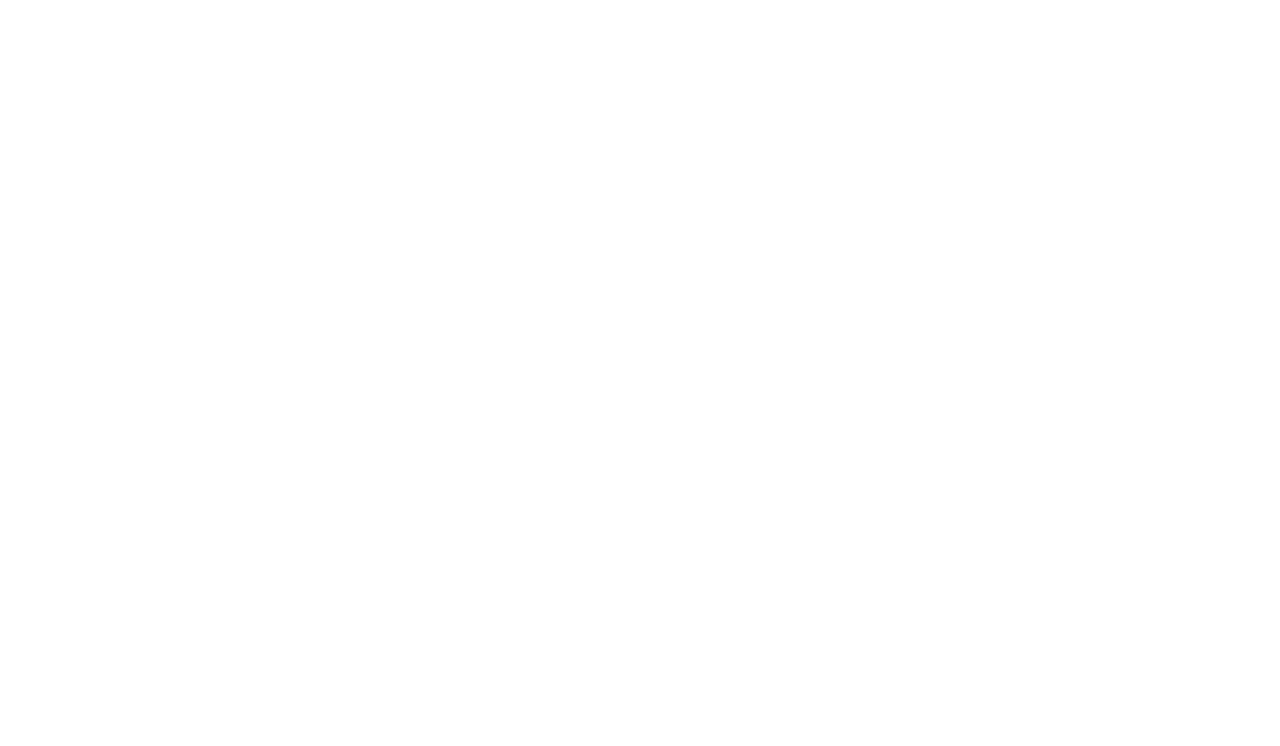
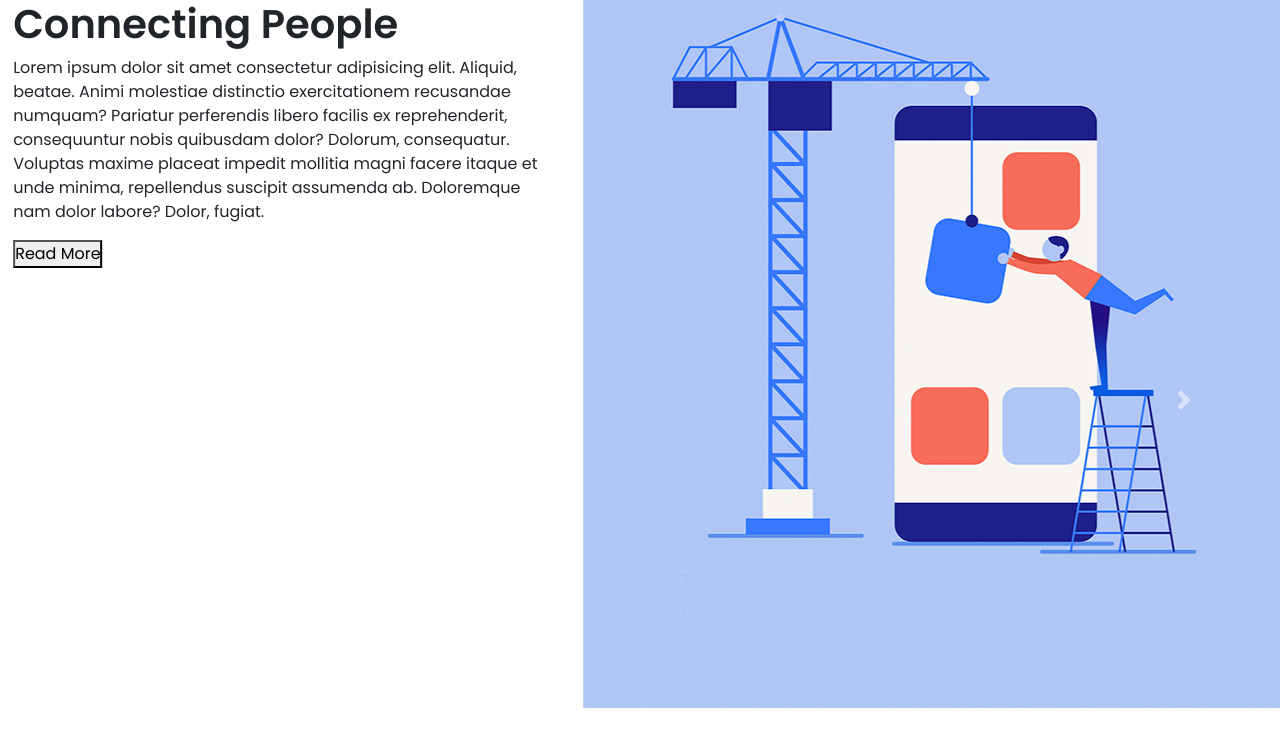
Before and after one commit to jamiev03/Animated-fullpage-boostrap, a plain HTML site: page index.html in a window 1280 px wide. Drawn offline with nearby package versions, Linux system fonts and the light colour scheme.

Commit message:
container and carousel added, content structure and image additions

```diff
--- a/index.html
+++ b/index.html
@@ -6,13 +6,48 @@
     <title>Bringing Ideas to Life -</title>
     <link rel="stylesheet" href="style.css">
     <link href="https://fonts.googleapis.com/css2?family=Lato:wght@400;700&display=swap" rel="stylesheet">
+    <link href="https://fonts.googleapis.com/css2?family=Poppins:wght@400;600&display=swap" rel="stylesheet">
     <link rel="stylesheet" href="https://stackpath.bootstrapcdn.com/bootstrap/4.4.1/css/bootstrap.min.css" integrity="sha384-Vkoo8x4CGsO3+Hhxv8T/Q5PaXtkKtu6ug5TOeNV6gBiFeWPGFN9MuhOf23Q9Ifjh" crossorigin="anonymous">
     <script src="https://code.jquery.com/jquery-3.4.1.slim.min.js" integrity="sha384-J6qa4849blE2+poT4WnyKhv5vZF5SrPo0iEjwBvKU7imGFAV0wwj1yYfoRSJoZ+n" crossorigin="anonymous"></script>
-    <script src="https://cdn.jsdelivr.net/npm/popper.js@1.16.0/dist/umd/popper.min.js" integrity="sha384-Q6E9RHvbIyZFJoft+2mJbHaEWldlvI9IOYy5n3zV9zzTtmI3UksdQRVvoxMfooAo" crossorigin="anonymous"></script>
     <script src="https://stackpath.bootstrapcdn.com/bootstrap/4.4.1/js/bootstrap.min.js" integrity="sha384-wfSDF2E50Y2D1uUdj0O3uMBJnjuUD4Ih7YwaYd1iqfktj0Uod8GCExl3Og8ifwB6" crossorigin="anonymous"></script>
 
 </head>
 <body>
+    <div id="carouselExampleControls" class="carousel slide" data-ride="carousel">
+        <div class="carousel-inner">
+          <div class="carousel-item active">
+              <div class="container">
+                  <div class="row">
+                      <div class="col-md-6">
+                          <h1><b>Connecting People</b></h1>
+                          <p>Lorem ipsum dolor sit amet consectetur adipisicing elit. Aliquid, beatae. Animi molestiae distinctio exercitationem recusandae numquam? Pariatur perferendis libero facilis ex reprehenderit, consequuntur nobis quibusdam dolor? Dolorum, consequatur. Voluptas maxime placeat impedit mollitia magni facere itaque et unde minima, repellendus suscipit assumenda ab. Doloremque nam dolor labore? Dolor, fugiat.</p>
+                          <button>Read More</button>
+                      </div>
+                      <div class="col-md-6">
+                          <div class="img-box">
+                              <img src="images/pic-1.png" alt="">
+                          </div>
+                      </div>
+                  </div>
+              </div>
+
+          </div>
+          <div class="carousel-item">
+
+          </div>
+          <!-- <div class="carousel-item">
+
+          </div> -->
+        </div>
+        <a class="carousel-control-prev" href="#carouselExampleControls" role="button" data-slide="prev">
+          <span class="carousel-control-prev-icon" aria-hidden="true"></span>
+          <span class="sr-only">Previous</span>
+        </a>
+        <a class="carousel-control-next" href="#carouselExampleControls" role="button" data-slide="next">
+          <span class="carousel-control-next-icon" aria-hidden="true"></span>
+          <span class="sr-only">Next</span>
+        </a>
+      </div>
 
 </body>
 </html>
--- a/style.css
+++ b/style.css
@@ -1,8 +1,18 @@
 * {
     margin: 0;
     padding: 0;
+    // font-family: 'Lato', sans-serif;
+    font-family: 'Poppins', sans-serif;
 }
 
 body {
-    font-family: 'Lato', sans-serif;
+
 }
+
+.carousel-item {
+    height: 100vh;
+}
+
+.img-box {
+
+}
```
Also changed, not shown: images/img-1.png (added), images/img-2.png (added), images/img-3.png (added), images/img-4.png (added), images/img-5.png (added), images/pic-1.png (added), images/pic-2.png (added), images/pic-3.png (added), images/pic-4.png (added), images/pic-5.png (added), images/pic-6.png (added), 1 other file.
